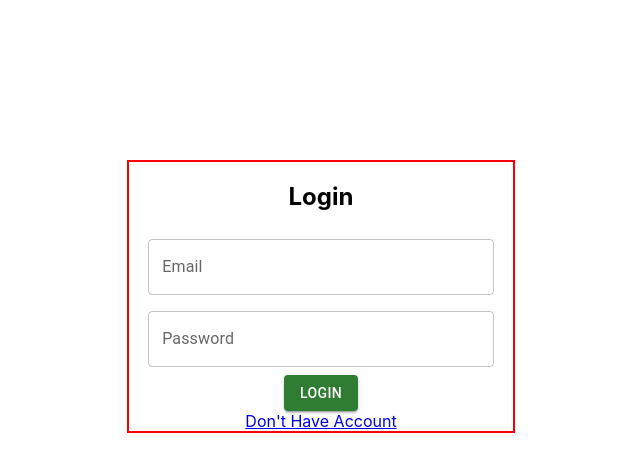
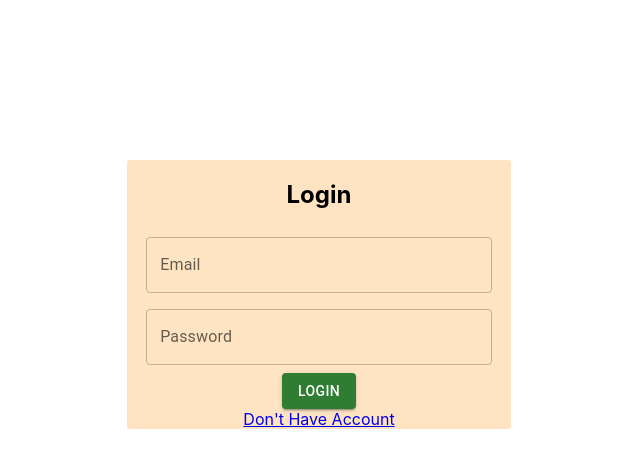
Before and after one commit to SammithGowda/syncAssignment, a React (Create React App) app: page / in a window 1280 px wide. Shown: the top 472 px of the page, without its empty margins (321-961 px from the left). Built offline with nearby package versions, Linux system fonts and the light colour scheme; the HTML template or start-up script is replaced by a standard one.

Commit message:
style for login/signup

```diff
--- a/src/Style/Login.css
+++ b/src/Style/Login.css
@@ -1,11 +1,13 @@
 .main_login_div {
-  border: 2px solid red;
+  /* border: 2px solid red; */
   /* height: 250px; */
   text-align: center;
   width: 30%;
   position: absolute;
   top: 20%;
   left: 35%;
+  background-color: bisque;
+  border-radius: 3px;
 }
 .main_login_div > .outlined_basic {
   width: 90%;
--- a/src/Style/Signup.css
+++ b/src/Style/Signup.css
@@ -1,11 +1,13 @@
 .main_div {
-  border: 2px solid red;
+  /* border: 2px solid red; */
   /* height: 250px; */
   text-align: center;
   width: 30%;
   position: absolute;
   top: 20%;
   left: 35%;
+  background-color: bisque;
+  border-radius: 3px;
 }
 .main_div > .outlined_basic {
   width: 90%;
```
